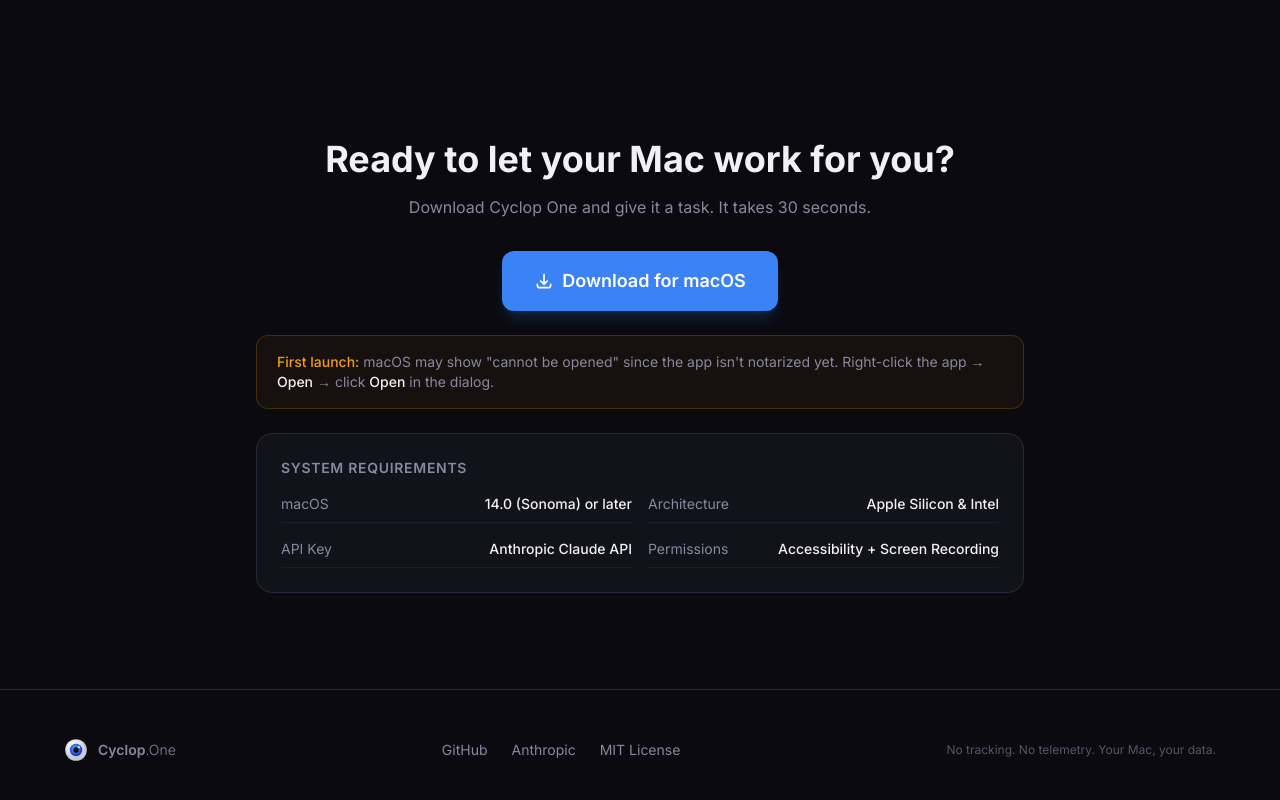
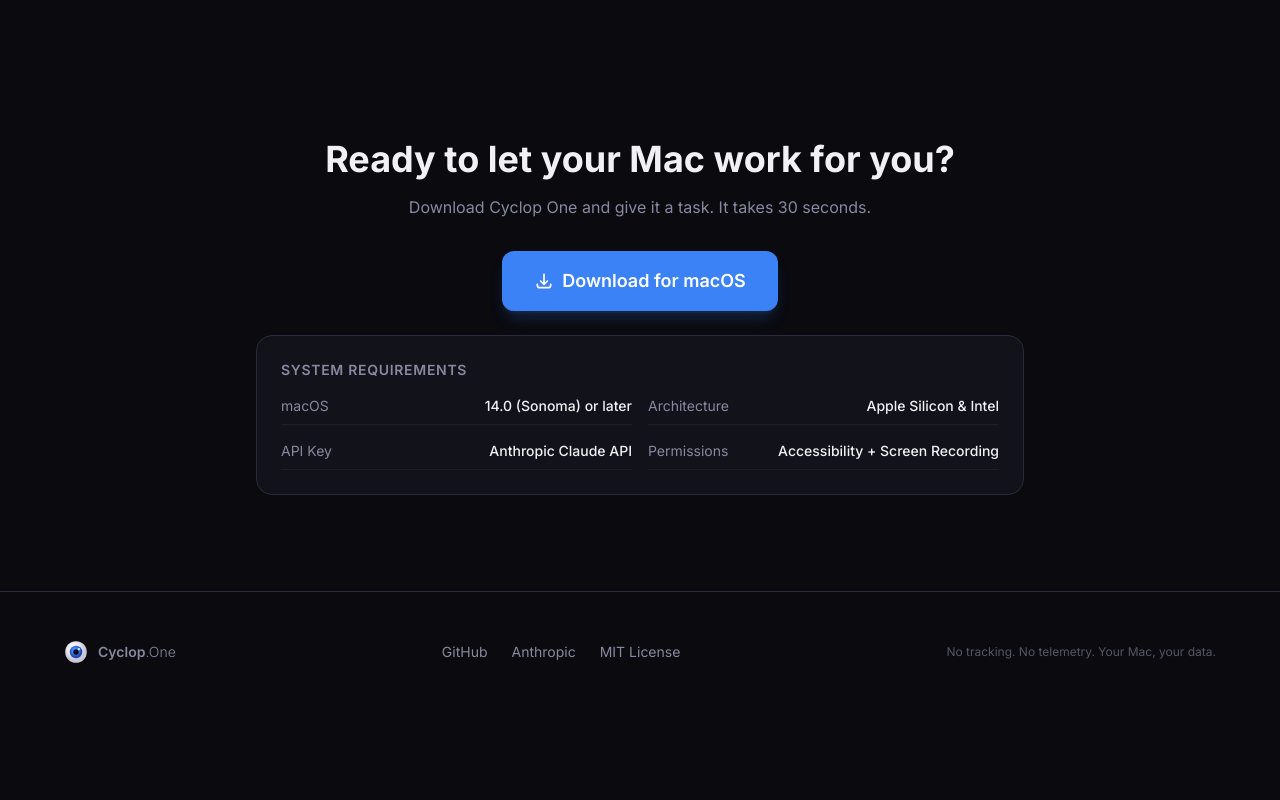
Before and after one commit to yuvalsuede/cyclop-one-landing, a Next.js app: page / in a window 1280 px wide. Shown: the part 2672-3472 px from the top of the page. After the commit the page ends 3384 px from the top, so only its background shows below. Built offline with nearby package versions, Linux system fonts and the light colour scheme.

Commit message:
feat: point download buttons to v0.1.0 GitHub release, remove Gatekeeper warning

```diff
--- a/src/components/DownloadCTA.tsx
+++ b/src/components/DownloadCTA.tsx
@@ -10,7 +10,7 @@
         </p>
 
         <a
-          href="/CyclopOne.dmg"
+          href="https://github.com/cyclop-one/cyclop-one/releases/download/v0.1.0/CyclopOne-0.1.0.dmg"
           className="mt-8 inline-flex items-center gap-2 rounded-xl bg-brand-blue px-8 py-4 text-lg font-semibold text-white hover:bg-brand-blue/90 transition-colors shadow-lg shadow-brand-blue/20"
         >
           <svg
@@ -29,16 +29,6 @@
           </svg>
           Download for macOS
         </a>
-
-        {/* Gatekeeper note */}
-        <div className="mt-6 rounded-xl border border-brand-amber/20 bg-brand-amber/5 px-5 py-4 text-left">
-          <p className="text-sm text-text-secondary">
-            <span className="font-medium text-brand-amber">First launch:</span>{" "}
-            macOS may show &quot;cannot be opened&quot; since the app isn&apos;t notarized yet.
-            Right-click the app &rarr; <span className="text-text-primary font-medium">Open</span> &rarr;
-            click <span className="text-text-primary font-medium">Open</span> in the dialog.
-          </p>
-        </div>
 
         {/* System requirements */}
         <div className="mt-6 rounded-2xl border border-border bg-surface p-6 text-left">
--- a/src/components/Hero.tsx
+++ b/src/components/Hero.tsx
@@ -26,7 +26,7 @@
         {/* CTA buttons */}
         <div className="flex flex-wrap items-center justify-center gap-4 animate-fade-in-up-delay-2">
           <a
-            href="#download"
+            href="https://github.com/cyclop-one/cyclop-one/releases/download/v0.1.0/CyclopOne-0.1.0.dmg"
             className="inline-flex items-center gap-2 rounded-xl bg-brand-blue px-6 py-3 text-base font-semibold text-white hover:bg-brand-blue/90 transition-colors shadow-lg shadow-brand-blue/20"
           >
             <svg
@@ -46,7 +46,7 @@
             Download for Mac
           </a>
           <a
-            href="https://github.com/yuvalsuede/cyclop-one"
+            href="https://github.com/cyclop-one/cyclop-one"
             target="_blank"
             rel="noopener noreferrer"
             className="inline-flex items-center gap-2 rounded-xl border border-border px-6 py-3 text-base font-semibold text-text-primary hover:bg-surface-elevated transition-colors"
```
